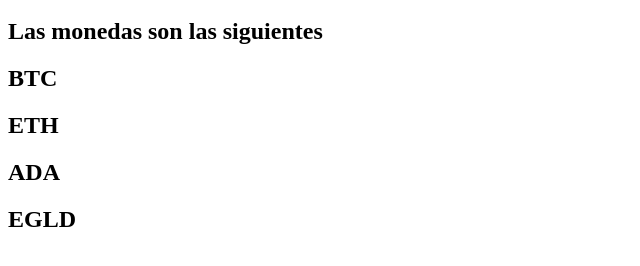
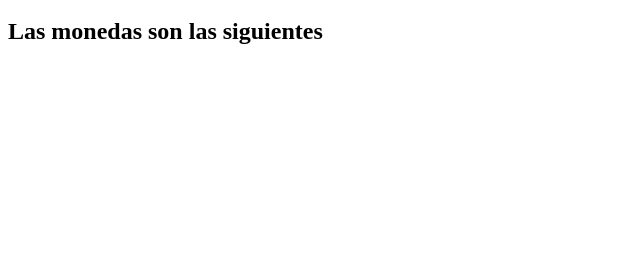
Before and after one commit to LauraDeveloper94/EXAMEN1ED2024, a plain HTML site: page index.html in a window 1280 px wide. Shown: the part 48-314 px from the top of the page, without its empty margins (0-640 px from the left). Drawn offline with Linux system fonts and the light colour scheme.

Commit message:
he eliminado los 4 últimos h2

```diff
--- a/index.html
+++ b/index.html
@@ -1,8 +1,3 @@
 <h1>BIENVENIDO A CRYPTOBRO</h1>
 
 <h2>Las monedas son las siguientes</h2>
-
-<h2>BTC</h2>
-<h2>ETH</h2>
-<h2>ADA</h2>
-<h2>EGLD</h2>
```
